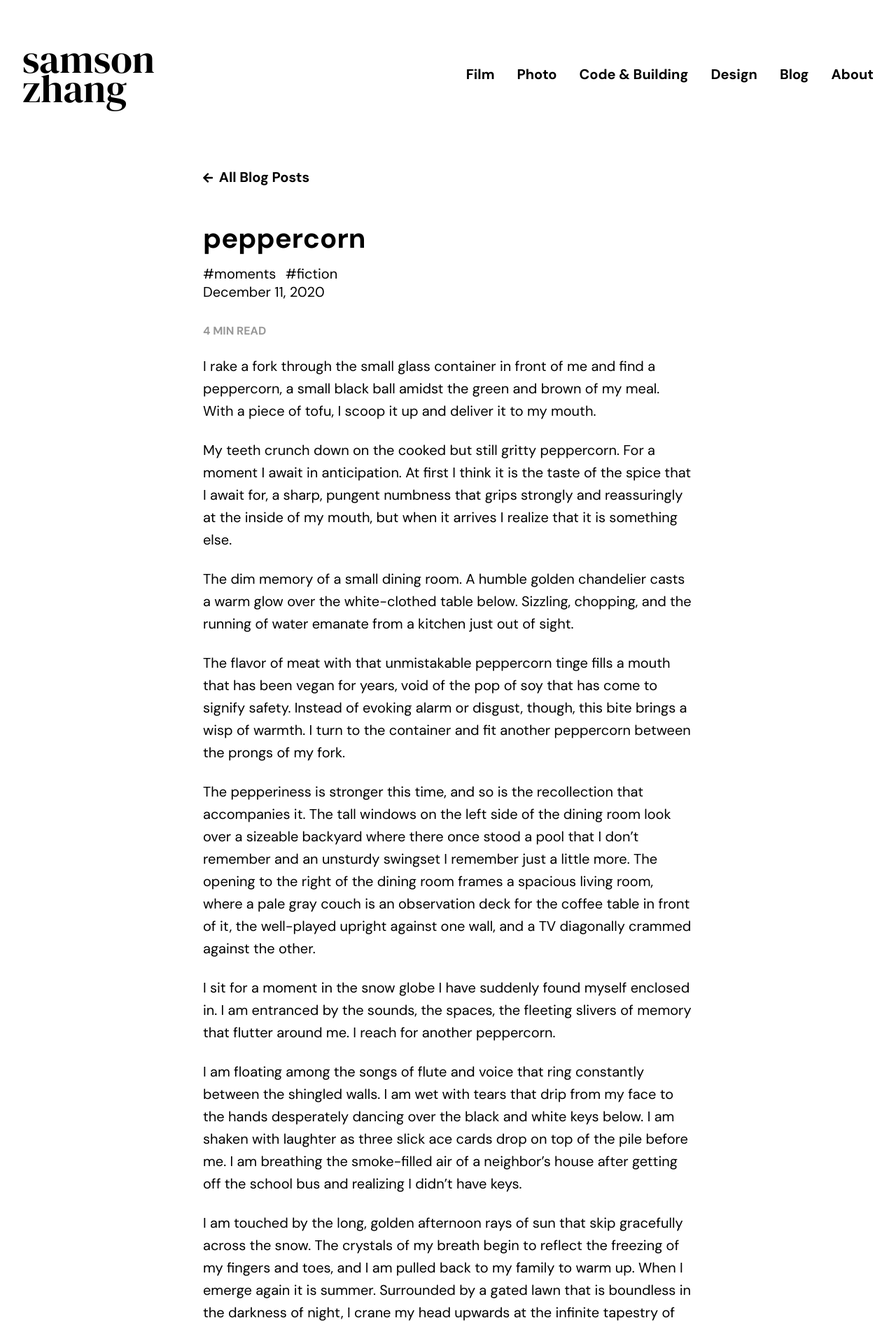
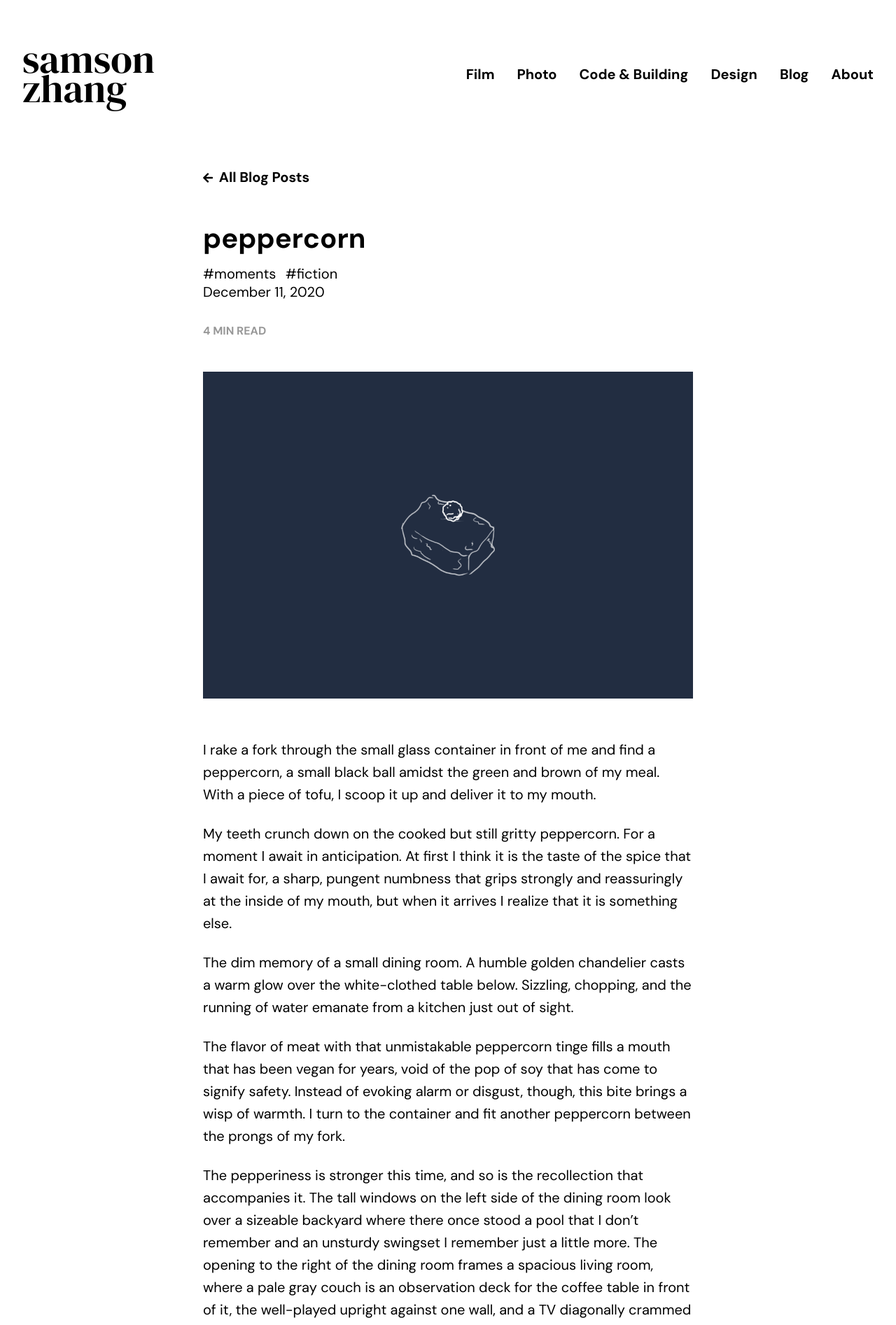
Before and after one commit to wwsalmon/portfolio, a Jekyll site: the page built from _posts/2020-12-11-peppercorn.md, in a window 1280 px wide. Shown: the top 1893 px of the page at 70% size. Built offline with Jekyll 4.4.1, drawn with Linux system fonts in a browser that asks for light colours; some web fonts are replaced; a script that is not in the unit is left out.

Commit message:
add illustrations to peppercorn and nye posts

```diff
--- a/_posts/2020-12-11-peppercorn.md
+++ b/_posts/2020-12-11-peppercorn.md
@@ -1,9 +1,11 @@
 ---
+title: peppercorn
 layout: post
-title: peppercorn
 tags: moments fiction
 date: '2020-12-11 14:11:15'
 ---
+
+![]({{ site.baseurl }}/img/blog/2020-12/peppercorn.png)
 
 I rake a fork through the small glass container in front of me and find a peppercorn, a small black ball amidst the green and brown of my meal. With a piece of tofu, I scoop it up and deliver it to my mouth.
 
```
Also changed, not shown: _posts/2021-01-01-new-year-rambling.md (+2 -0 lines), img/blog/2020-12/peppercorn.png (added), img/blog/2021-01/fireworks.png (added).
